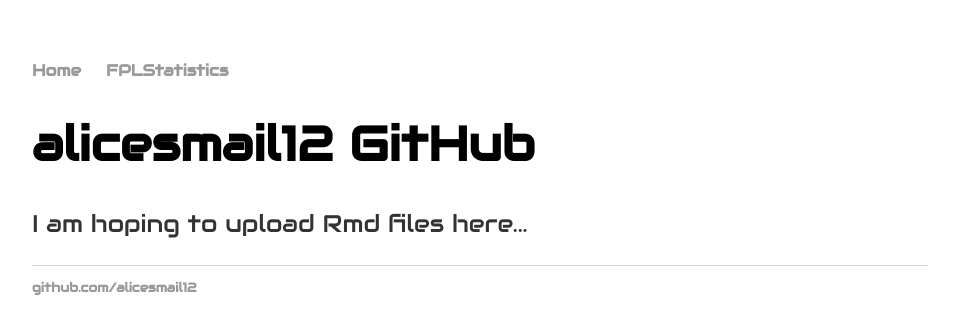
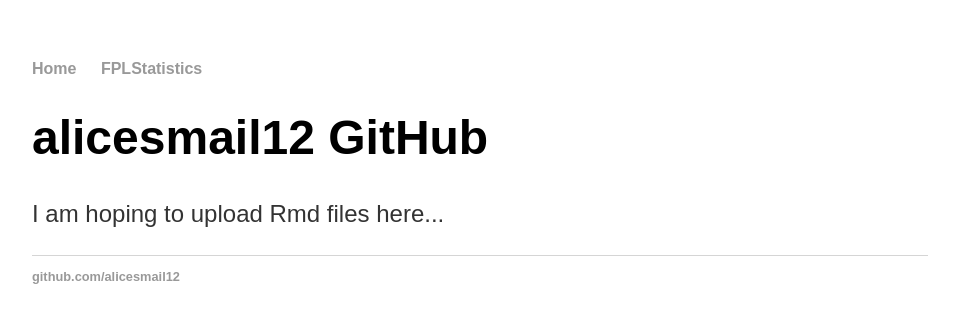
Before and after one commit to alicesmail12/alicesmail12.github.io, a Jekyll site: the page built from index.html, in a window 1280 px wide. Shown: the top 334 px of the page, without its empty margins (160-1119 px from the left). Built offline with Jekyll 4.4.1, drawn with Linux system fonts in a browser that asks for light colours.

Commit message:
Update default.html

```diff
--- a/_layouts/default.html
+++ b/_layouts/default.html
@@ -1,7 +1,7 @@
 <!DOCTYPE html>
 	<html>
 		<head>
-			<link rel="stylesheet" href="https://fonts.googleapis.com/css?family=Audiowide">
+			<link rel="stylesheet" href="https://fonts.googleapis.com/css?family=Libre+Franklin">
 			<title>{{ page.title }}</title>
 			<!-- link to main stylesheet -->
 			<link rel="stylesheet" type="text/css" href="/css/main.css">
```
